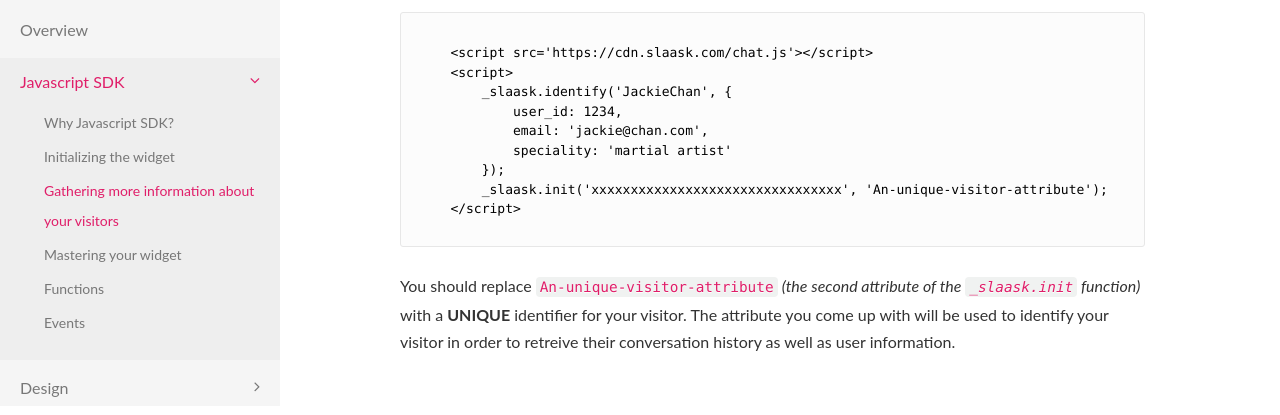
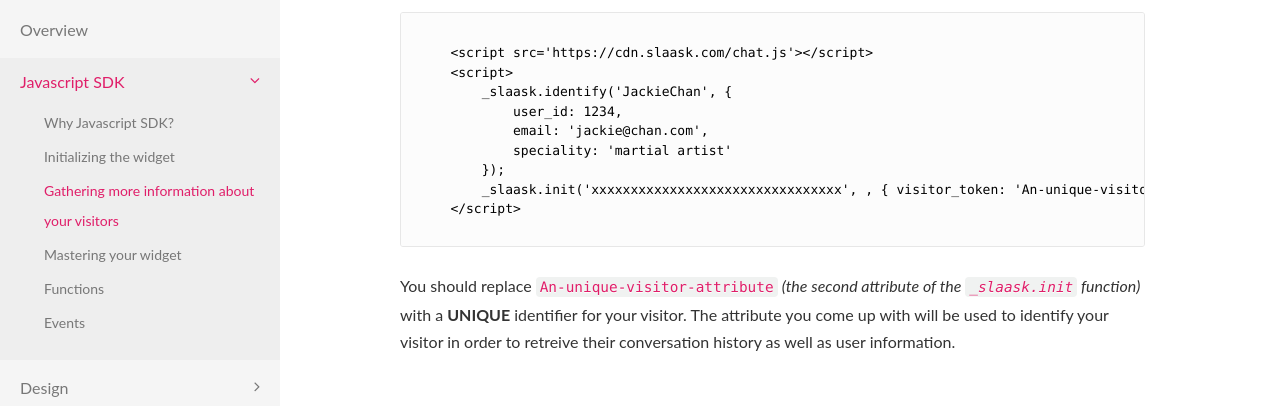
Before and after one commit to valentinpoddany/developers, a plain HTML site: page javascript-sdk/getting-more-informations.html in a window 1280 px wide. Shown: the part 394-809 px from the top of the page. Drawn offline with Linux system fonts and the light colour scheme.

Commit message:
Update getting-more-informations.html

```diff
--- a/javascript-sdk/getting-more-informations.html
+++ b/javascript-sdk/getting-more-informations.html
@@ -110,7 +110,7 @@
         email: 'jackie@chan.com',
         speciality: 'martial artist'
     });
-    _slaask.init('xxxxxxxxxxxxxxxxxxxxxxxxxxxxxxxx', 'An-unique-visitor-attribute');
+    _slaask.init('xxxxxxxxxxxxxxxxxxxxxxxxxxxxxxxx', , { visitor_token: 'An-unique-visitor-attribute' });
 &lt;/script&gt;
             </pre>
             <p>You should replace <code>An-unique-visitor-attribute</code> <i>(the second attribute of the <code>_slaask.init</code> function)</i> with a <b>UNIQUE</b> identifier for your visitor. The attribute you come up with will be used to identify your visitor in order to retreive their conversation history as well as user information.</p>
```
